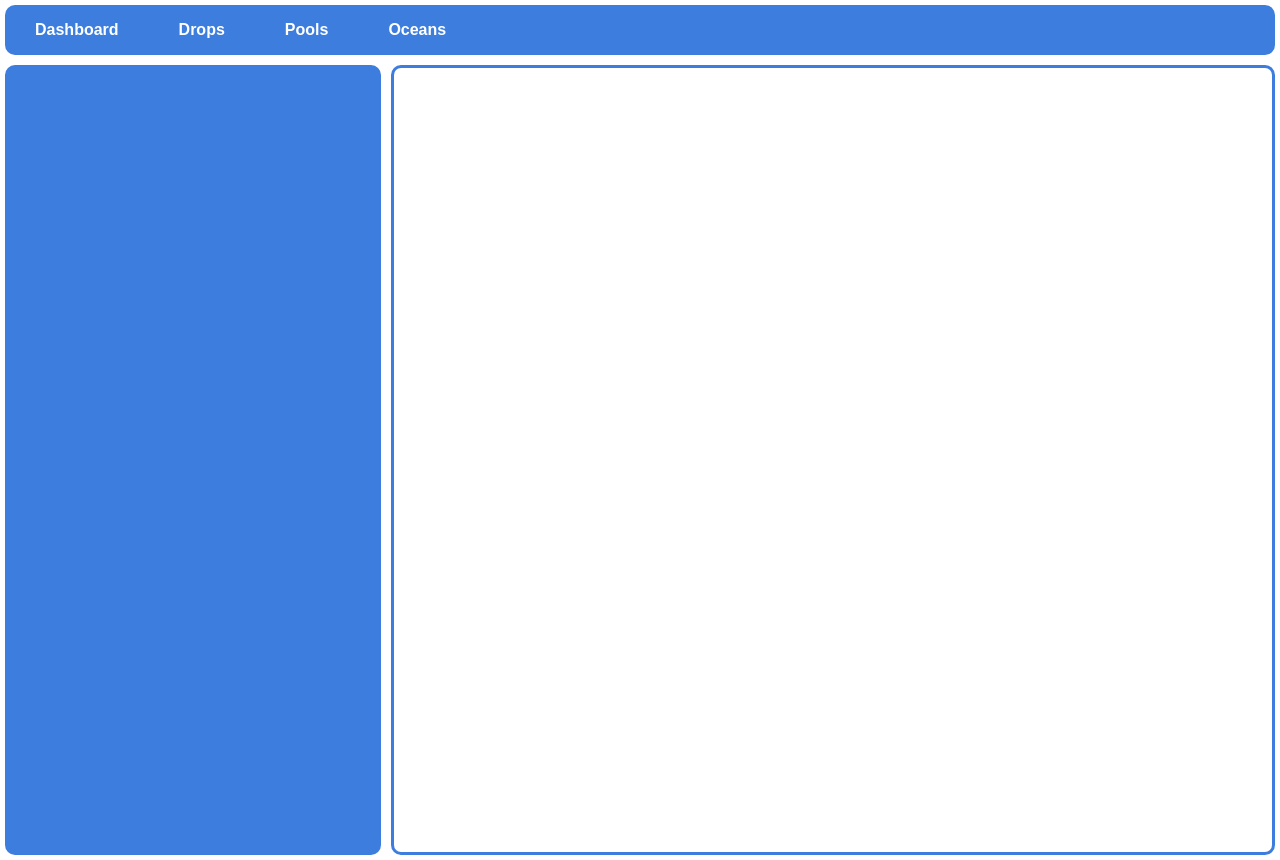
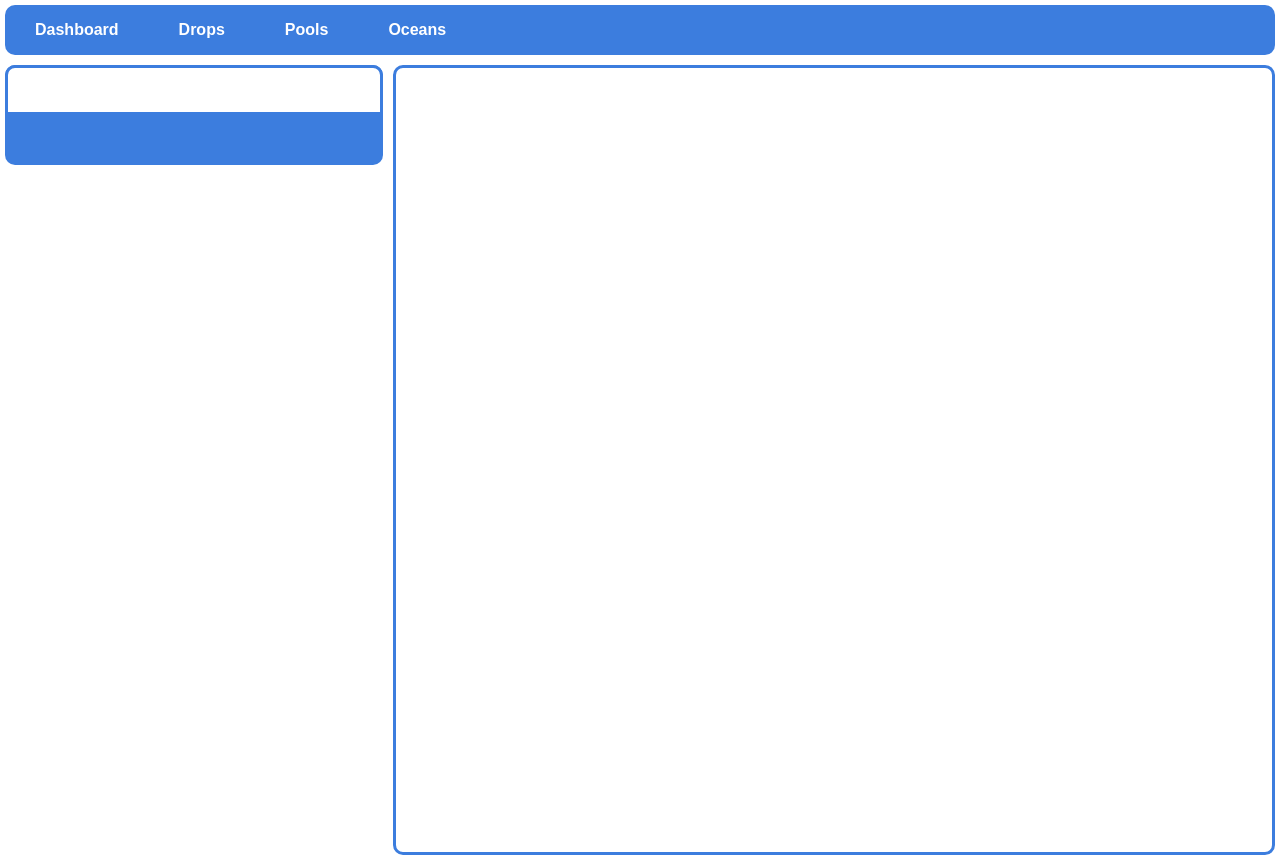
Before and after one commit to neeharchow/knowledge-pool, a React (Create React App) app in the folder client/: page /pools in a window 1280 px wide. Built offline with nearby package versions, Linux system fonts and the light colour scheme.

Commit message:
adds bootstrap

```diff
--- a/client/package.json
+++ b/client/package.json
@@ -41,5 +41,10 @@
       "last 1 firefox version",
       "last 1 safari version"
     ]
+  },
+  "devDependencies": {
+    "autoprefixer": "^10.4.13",
+    "postcss": "^8.4.19",
+    "tailwindcss": "^3.2.4"
   }
 }
--- /dev/null
+++ b/client/postcss.config.js
@@ -0,0 +1,6 @@
+module.exports = {
+  plugins: {
+    tailwindcss: {},
+    autoprefixer: {},
+  },
+}
--- a/client/public/index.html
+++ b/client/public/index.html
@@ -2,42 +2,15 @@
 <html lang="en">
   <head>
     <meta charset="utf-8" />
-    <link rel="icon" href="%PUBLIC_URL%/favicon.ico" />
     <meta name="viewport" content="width=device-width, initial-scale=1" />
-    <meta name="theme-color" content="#000000" />
-    <meta
-      name="description"
-      content="Web site created using create-react-app"
+    <link
+      href="https://cdn.jsdelivr.net/npm/bootstrap@5.2.3/dist/css/bootstrap.min.css"
+      rel="stylesheet"
+      integrity="sha384-rbsA2VBKQhggwzxH7pPCaAqO46MgnOM80zW1RWuH61DGLwZJEdK2Kadq2F9CUG65"
+      crossorigin="anonymous"
     />
-    <link rel="apple-touch-icon" href="%PUBLIC_URL%/logo192.png" />
-    <!--
-      manifest.json provides metadata used when your web app is installed on a
-      user's mobile device or desktop. See https://developers.google.com/web/fundamentals/web-app-manifest/
-    -->
-    <link rel="manifest" href="%PUBLIC_URL%/manifest.json" />
-    <!--
-      Notice the use of %PUBLIC_URL% in the tags above.
-      It will be replaced with the URL of the `public` folder during the build.
-      Only files inside the `public` folder can be referenced from the HTML.
-
-      Unlike "/favicon.ico" or "favicon.ico", "%PUBLIC_URL%/favicon.ico" will
-      work correctly both with client-side routing and a non-root public URL.
-      Learn how to configure a non-root public URL by running `npm run build`.
-    -->
-    <title>React App</title>
   </head>
   <body>
-    <noscript>You need to enable JavaScript to run this app.</noscript>
     <div id="root"></div>
-    <!--
-      This HTML file is a template.
-      If you open it directly in the browser, you will see an empty page.
-
-      You can add webfonts, meta tags, or analytics to this file.
-      The build step will place the bundled scripts into the <body> tag.
-
-      To begin the development, run `npm start` or `yarn start`.
-      To create a production bundle, use `npm run build` or `yarn build`.
-    -->
   </body>
 </html>
--- a/client/src/App.js
+++ b/client/src/App.js
@@ -1,6 +1,4 @@
 import React, { useState, useEffect } from "react";
-
-import { BrowserRouter } from "react-router-dom";
 import { Routes, Route } from "react-router-dom";
 
 import NavBar from "./layouts/NavBar";
--- a/client/src/components/Ocean.js
+++ b/client/src/components/Ocean.js
@@ -1,7 +1,7 @@
 import React from "react";
 
 function Ocean() {
-    return <div>Ocean</div>;
+  return <div>Ocean</div>;
 }
 
 export default Ocean;
--- a/client/src/components/Pool.js
+++ b/client/src/components/Pool.js
@@ -1,10 +1,16 @@
 import React from "react";
 import styled from "styled-components";
+
+import TextField from "@mui/material/TextField";
 
 function Pool() {
   return (
     <PoolContainer>
-            <PoolList></PoolList>
+      <PoolList>
+        <PoolListSortSearch>
+          <PoolListSearch></PoolListSearch>
+        </PoolListSortSearch>
+      </PoolList>
       <PoolViewer></PoolViewer>
     </PoolContainer>
   );
@@ -28,7 +34,26 @@ const PoolList = styled.div`
   width: 30%;
   margin: 5px;
 
+  background-color: white;
+`;
+
+const PoolListSortSearch = styled.div`
+  display: flex;
+  flex-direction: column;
+
+  border-radius: 10px;
+  height: 100px;
   background-color: #3c7dde;
+`;
+
+const PoolListSearch = styled.div`
+  display: flex;
+  flex-direction: column;
+
+  border-radius: 10px 10px 0px 0px;
+  height: 50px;
+  background-color: white;
+  border: solid #3c7dde;
 `;
 
 const PoolViewer = styled.div`
--- /dev/null
+++ b/client/tailwind.config.js
@@ -0,0 +1,8 @@
+/** @type {import('tailwindcss').Config} */
+module.exports = {
+  content: ["./src/**/*.{js,jsx,ts,tsx}"],
+  theme: {
+    extend: {},
+  },
+  plugins: [],
+};
```
Also changed, not shown: client/src/index.css (+7 -3 lines), client/src/index.js (+5 -5 lines), client/src/layouts/NavBar.js (indentation only), 2 other files (tests, documents, lock files or other folders). Lines whose indentation alone changed are shown as unchanged.
